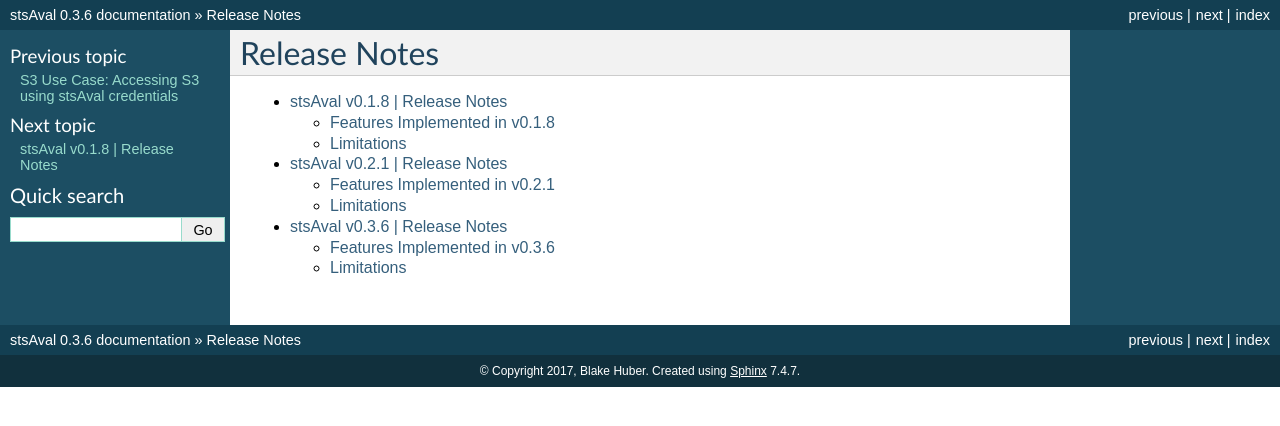
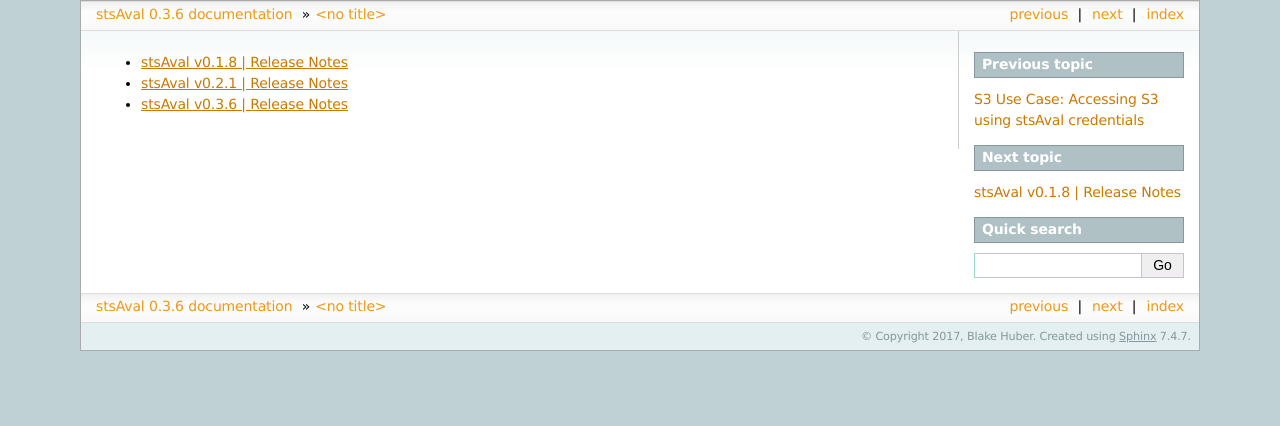
Before and after one commit to fstab50/stslib, a Sphinx documentation site: the page built from docs/source/releases/toctree_releases.rst, in a window 1280 px wide. Shown: the top 426 px of the page. Built offline with Sphinx 7.4.7, drawn with Linux system fonts in a browser that asks for light colours.

Commit message:
autogen docs: source updates

```diff
--- a/docs/source/conf.py
+++ b/docs/source/conf.py
@@ -19,8 +19,8 @@
 #
 import os
 import sys
-sys.path.insert(0, os.path.abspath('../releases'))
-#sys.path.insert(0, os.path.abspath('../../stsAval'))
+sys.path.insert(0, os.path.abspath('../../stsAval'))
+#sys.path.insert(0, os.path.abspath('modules'))
 
 # -- General configuration ------------------------------------------------
 
@@ -87,12 +87,12 @@
 # The theme to use for HTML and HTML Help pages.  See the documentation for
 # a list of builtin themes.
 #
-html_theme = 'default'
+#html_theme = 'default'
 #html_theme_options = {
 #    "rightsidebar": "true",
 #    "relbarbgcolor": "black"
 #}
-#html_theme = 'sphinxdoc'
+html_theme = 'sphinxdoc'
 
 # Theme options are theme-specific and customize the look and feel of a theme
 # further.  For a list of options available for each theme, see the
--- a/docs/source/primer/toctree_primer.rst
+++ b/docs/source/primer/toctree_primer.rst
@@ -1,5 +1,3 @@
-Credential Overview
-^^^^^^^^^^^^^^^^^^^
 
 .. toctree::
    :maxdepth: 2
--- a/docs/source/releases/toctree_releases.rst
+++ b/docs/source/releases/toctree_releases.rst
@@ -1,8 +1,6 @@
-Release Notes
-^^^^^^^^^^^^^
 
 .. toctree::
-   :maxdepth: 2
+   :maxdepth: 1
 
    release_v0.1.8
    release_v0.2.1
```
